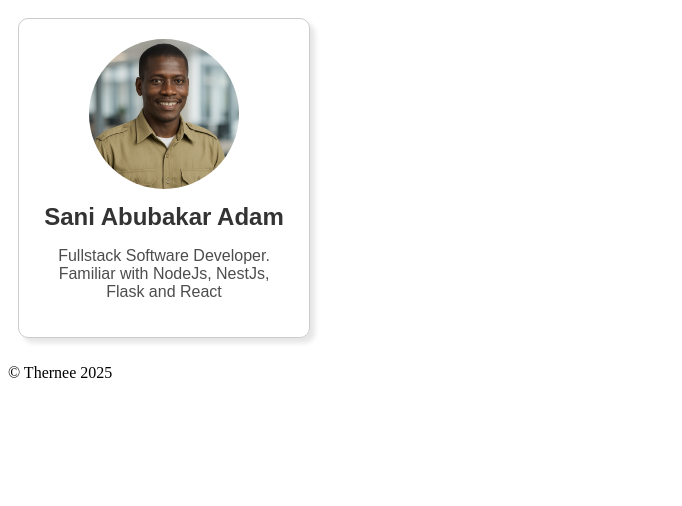
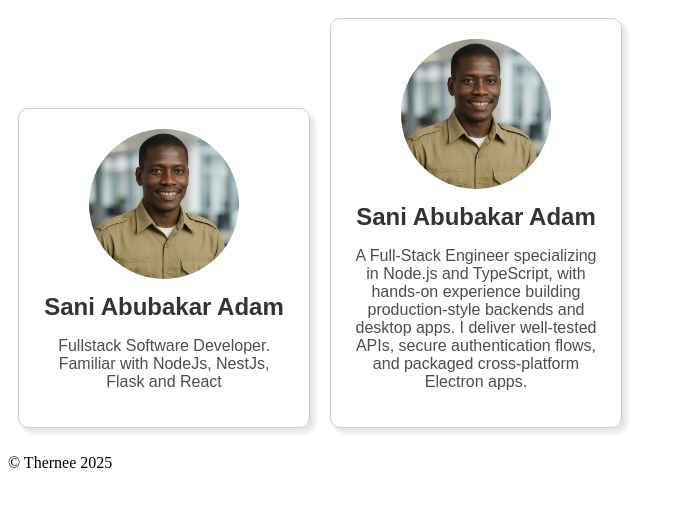
Before and after one commit to Thernee/Portfolio, a React (Vite) app in the folder my-react-app/: page / in a window 1280 px wide. Shown: the top 506 px of the page, without its empty margins (0-682 px from the left). Built offline with nearby package versions, Linux system fonts and the light colour scheme.

Commit message:
implement more cards

```diff
--- a/my-react-app/src/Card.jsx
+++ b/my-react-app/src/Card.jsx
@@ -1,10 +1,17 @@
 import profilePic from './assets/profile-pic.png';
 export default function Card() {
   return (
-    <div className="card">
-      <img className='card-image' src={profilePic} alt="profile picture"></img>
-      <h2 className='card-title'>Sani Abubakar Adam</h2>
-      <p className='card-text'>Fullstack Software Developer. Familiar with NodeJs, NestJs, Flask and React</p>
+    <div className='cards'>
+      <div className="card">
+        <img className='card-image' src={profilePic} alt="profile picture"></img>
+        <h2 className='card-title'>Sani Abubakar Adam</h2>
+        <p className='card-text'>Fullstack Software Developer. Familiar with NodeJs, NestJs, Flask and React</p>
+      </div>
+      <div className="card">
+        <img className='card-image' src={profilePic} alt="profile picture"></img>
+        <h2 className='card-title'>Sani Abubakar Adam</h2>
+        <p className='card-text'>A Full-Stack Engineer specializing in Node.js and TypeScript, with hands-on experience building production-style backends and desktop apps. I deliver well-tested APIs, secure authentication flows, and packaged cross-platform Electron apps.</p>
+      </div>
     </div>
   );
 }
```
